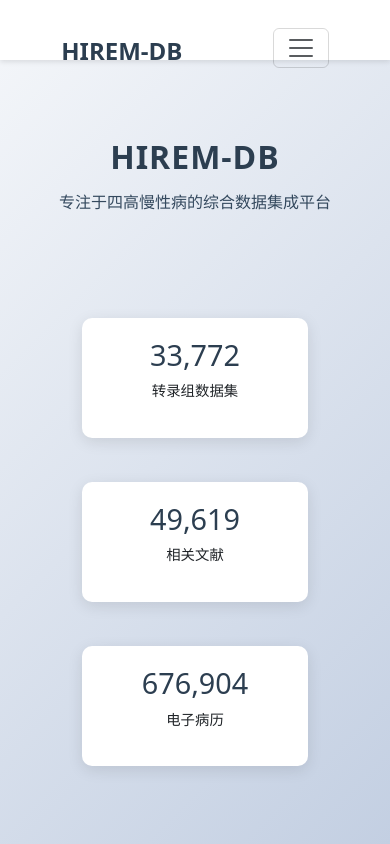
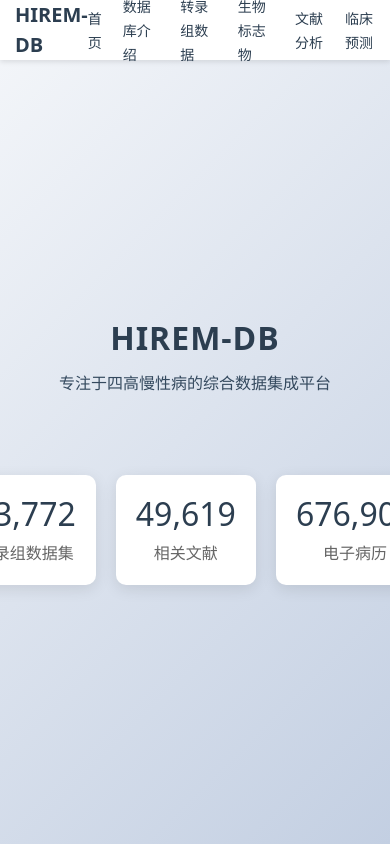
Before and after one commit to sandy9707/HIREM-DB, a plain HTML site: page index.html in a window 390 px wide. Shown: the top 844 px of the page. Drawn offline with nearby package versions, Linux system fonts and the light colour scheme.

Commit message:
Update: 2024-10-30 18:17:58\n\nChanged files: 2\nModified files:\nM  css/main.css M  index.html

```diff
--- a/css/main.css
+++ b/css/main.css
@@ -41,17 +41,17 @@ body {
     font-size: 24px;
     font-weight: bold;
     color: #2c3e50;
-    text-decoration: none;  /* 移除下划线 */
-}
-
-.logo:hover {
-    cursor: pointer;      /* 鼠标悬停时显示手型光标 */
+    text-decoration: none;
 }
 
 .nav-links {
     display: flex;
     list-style: none;
     gap: 30px;
+    margin: 0;
+    padding: 0;
+    height: 100%;
+    align-items: center;
 }
 
 .nav-links li a {
@@ -100,10 +100,13 @@ body {
 
 #page1 .container {
     height: 100%;
+    max-width: 1200px;
+    margin: 0 auto;
+    padding: 20px;
+    text-align: center;
     display: flex;
     flex-direction: column;
     justify-content: center;
-    align-items: center;
 }
 
 #page2 .container {
@@ -121,8 +124,8 @@ body {
 }
 
 .stats-container {
-    display: grid;
-    grid-template-columns: repeat(3, 1fr);
+    display: flex;
+    justify-content: center;
     gap: 30px;
     margin-top: 50px;
 }
@@ -131,14 +134,20 @@ body {
     background: white;
     padding: 30px;
     border-radius: 10px;
-    text-align: center;
     box-shadow: 0 4px 15px rgba(0,0,0,0.1);
+    flex: 1;
+    max-width: 300px;
 }
 
 .stat-box h3 {
     font-size: 2rem;
     color: #2c3e50;
     margin-bottom: 0.5rem;
+}
+
+.stat-box p {
+    color: #666;
+    margin: 0;
 }
 
 .intro-section {
@@ -157,10 +166,12 @@ body {
 }
 
 .module-grid {
-    display: grid;
-    grid-template-columns: repeat(auto-fit, minmax(250px, 1fr));
-    gap: 30px;
+    display: flex;
+    flex-wrap: nowrap;     /* 确保不换行 */
+    justify-content: space-between;  /* 改用space-between让4个卡片均匀分布 */
+    gap: 20px;             /* 稍微减小间距以适应4个卡片 */
     margin-top: 20px;
+    width: 100%;           /* 确保占满容器宽度 */
 }
 
 .module-card {
@@ -169,6 +180,8 @@ body {
     border-radius: 10px;
     box-shadow: 0 2px 15px rgba(0,0,0,0.1);
     transition: transform 0.3s ease;
+    flex: 1;              /* 让每个卡片平均分配空间 */
+    min-width: 0;         /* 允许卡片缩小 */
 }
 
 .module-card:hover {
@@ -188,7 +201,13 @@ body {
 /* 响应式设计 */
 @media (max-width: 768px) {
     .module-grid {
-        grid-template-columns: 1fr;
+        flex-direction: column;
+        align-items: center;
+    }
+
+    .module-card {
+        width: 100%;
+        max-width: 300px;
     }
 }
 
@@ -206,14 +225,13 @@ body {
     font-size: 1.8rem;  /* 更大的副标题字体 */
     color: #34495e;     /* 稍微浅一点的颜色 */
     font-weight: 400;   /* 适中的字重 */
-    margin-bottom: 40px;/* 增加与统计数据的间距 */
+    margin-bottom: 50px;/* 增加与统计数据的间距 */
     line-height: 1.4;   /* 适当的行高 */
 }
 
 /* 确保容器样式支持居中显示 */
 #page1 .container {
     display: flex;
-    flex-direction: column;
     justify-content: center;
     align-items: center;
     text-align: center;
@@ -304,7 +322,7 @@ body {
     }
 }
 
-/* 底部链接区域样式 */
+/* 底部链区域样式 */
 .footer-links {
     margin-top: 60px;
     padding: 40px 0;
@@ -383,7 +401,7 @@ footer p {
 }
 
 footer .copyright {
-    margin-top: 12px;    /* 版权信息上方多加点间距 */
+    margin-top: 12px;    /* 版权信息上方加点间距 */
 }
 
 /* 响应式设计 */
@@ -454,7 +472,7 @@ footer .copyright {
     margin-left: auto;
 }
 
-/* 底部链接区域响应式 */
+/* 底链接区域响应式 */
 @media (max-width: 768px) {
     .links-container {
         flex-direction: column;
@@ -485,25 +503,13 @@ footer .copyright {
 
     /* 统计数据竖排显示 */
     .stats-container {
-        display: flex;
-        flex-direction: column;  /* 改为竖排 */
+        grid-template-columns: 1fr;
         gap: 20px;
-        width: 100%;
-        max-width: 300px;  /* 限制最大宽度 */
-        margin: 0 auto;    /* 居中显示 */
+        max-width: 300px;
     }
 
     .stat-box {
-        width: 100%;
-        padding: 20px;     /* 稍微减小内边距 */
-    }
-
-    .stat-box h3 {
-        font-size: 1.8rem; /* 数值字体也适当调小 */
-    }
-
-    .stat-box p {
-        font-size: 0.9rem;
+        padding: 20px;
     }
 }
 
@@ -514,40 +520,33 @@ footer .copyright {
     }
 
     .stats-container {
-        max-width: 250px;  /* 在更小的屏幕上进一步限制宽度 */
+        max-width: 250px;  /* 在更小的屏幕进一步限制宽度 */
     }
-}
-
-/* 统计卡片基础样式 */
-.stats-container {
-    margin-top: 50px;
-}
-
-.stat-box {
-    background: white;
-    padding: 30px;
-    border-radius: 10px;
-    text-align: center;
-    box-shadow: 0 4px 15px rgba(0,0,0,0.1);
-}
-
-.stat-box h3 {
-    font-size: 2rem;
-    color: #2c3e50;
-    margin-bottom: 0.5rem;
 }
 
 /* 移动端适配 */
 @media (max-width: 768px) {
-    .stat-box {
-        padding: 20px;
+    .nav-container {
+        padding: 0 15px;
     }
 
-    .stat-box h3 {
-        font-size: 1.8rem;
+    .logo {
+        font-size: 20px;
     }
 
-    .stat-box p {
-        font-size: 0.9rem;
+    .nav-links {
+        gap: 20px;
+    }
+
+    .nav-links li a {
+        font-size: 14px;
     }
 }
+
+/* 如果需要标题部分竖排，可以单独为标题部分添加一个容器 */
+.title-container {
+    display: flex;
+    flex-direction: column;
+    align-items: center;
+    margin-bottom: 50px;
+}
--- a/index.html
+++ b/index.html
@@ -10,22 +10,17 @@
 </head>
 <body>
     <!-- 导航栏 -->
-    <nav class="navbar navbar-expand-lg fixed-top main-nav">
-        <div class="container">
-            <a class="navbar-brand logo" href="index.html">HIREM-DB</a>
-            <button class="navbar-toggler" type="button" data-bs-toggle="collapse" data-bs-target="#navbarNav">
-                <span class="navbar-toggler-icon"></span>
-            </button>
-            <div class="collapse navbar-collapse" id="navbarNav">
-                <ul class="navbar-nav ms-auto">
-                    <li class="nav-item"><a class="nav-link" href="#page1">首页</a></li>
-                    <li class="nav-item"><a class="nav-link" href="#page2">数据库介绍</a></li>
-                    <li class="nav-item"><a class="nav-link" href="#transcriptome">转录组数据</a></li>
-                    <li class="nav-item"><a class="nav-link" href="#biomarkers">生物标志物</a></li>
-                    <li class="nav-item"><a class="nav-link" href="#literature">文献分析</a></li>
-                    <li class="nav-item"><a class="nav-link" href="#clinical">临床预测</a></li>
+    <nav class="main-nav">
+        <div class="nav-container">
+            <a href="index.html" class="logo">HIREM-DB</a>
+            <ul class="nav-links">
+                <li><a href="#page1">首页</a></li>
+                <li><a href="#page2">数据库介绍</a></li>
+                <li><a href="#transcriptome">转录组数据</a></li>
+                <li><a href="#biomarkers">生物标志物</a></li>
+                <li><a href="#literature">文献分析</a></li>
+                <li><a href="#clinical">临床预测</a></li>
             </ul>
-            </div>
         </div>
     </nav>
 
@@ -34,24 +29,18 @@
         <div class="container">
             <h1>HIREM-DB</h1>
             <p class="subtitle">专注于四高慢性病的综合数据集成平台</p>
-            <div class="stats-container row g-4">
-                <div class="col-12 col-md-4">
+            <div class="stats-container">
                 <div class="stat-box">
                     <h3>33,772</h3>
                     <p>转录组数据集</p>
                 </div>
-                </div>
-                <div class="col-12 col-md-4">
                 <div class="stat-box">
                     <h3>49,619</h3>
                     <p>相关文献</p>
                 </div>
-                </div>
-                <div class="col-12 col-md-4">
                 <div class="stat-box">
                     <h3>676,904</h3>
                     <p>电子病历</p>
-                    </div>
                 </div>
             </div>
         </div>
```
Lines whose indentation alone changed are shown as unchanged.
